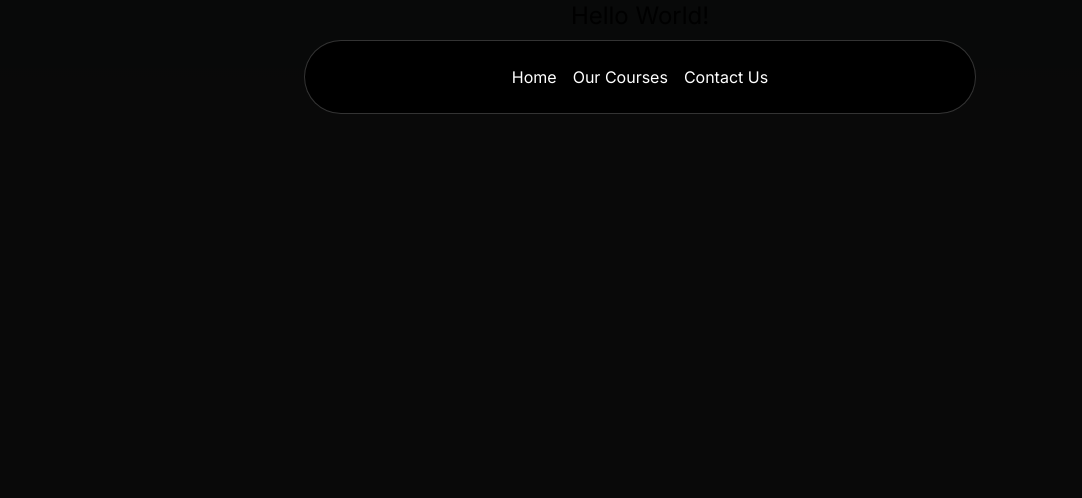
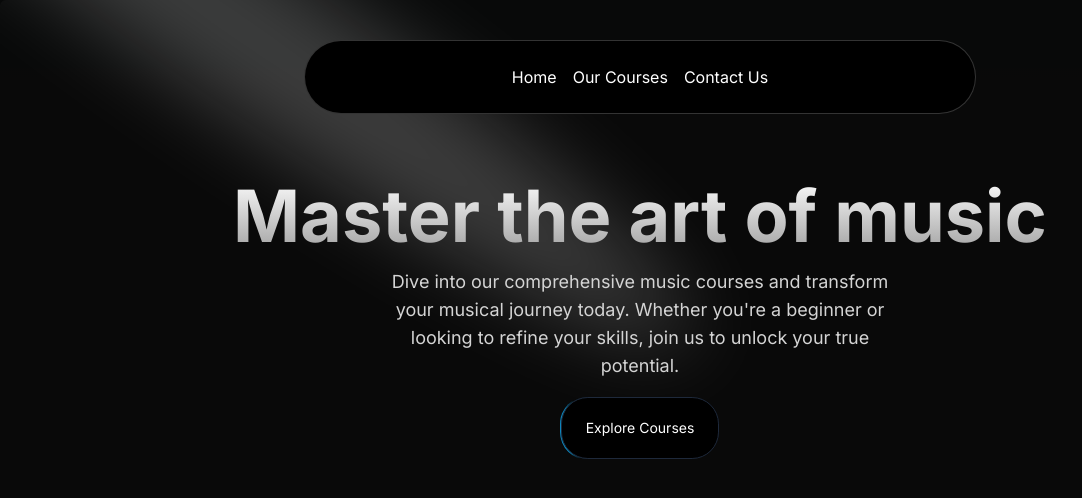
Before and after one commit to upadhyayaditi/Nextjs-Learning, a Next.js app in the folder music-academy-project/: page / in a window 1280 px wide. Shown: the top 498 px of the page, without its empty margins (0-1082 px from the left). Built offline with nearby package versions, Linux system fonts and the light colour scheme.

Commit message:
add hero section

```diff
--- a/music-academy-project/src/app/page.tsx
+++ b/music-academy-project/src/app/page.tsx
@@ -1,8 +1,9 @@
+import HeroSection from "@/components/HeroSection";
 
 export default function Home() {
   return (
     <main className="min-h-screen bg-black/[0.96] antialiased bg-grid-white/[0.02]">
-       <h1 className="text-2xl text-center">Hello World!</h1>
+       <HeroSection />
     </main>
   );
 }
--- /dev/null
+++ b/music-academy-project/src/components/HeroSection.tsx
@@ -0,0 +1,36 @@
+import Link from "next/link";
+import { Spotlight } from "./ui/Spotlight";
+import { Button } from "./ui/moving-border";
+
+function HeroSection() {
+  return (
+    <div className="h-auto md:h-[40rem] w-full rounded-md flex flex-col items-center justify-center relative overflow-hidden mx-auto py-10 md:py-0">
+      <Spotlight
+        className="-top-40 left-0 md:-top-20 md:left-60"
+        fill="white"
+      />
+      <div className="p-4 relative z-10 w-full text-center">
+        <h1 className="mt-20 md:mt-0 text-4xl md:text-7xl font-bold bg-clip-text text-transparent bg-gradient-to-b from-neutral-50 to-neutral-400  ">
+          Master the art of music
+        </h1>
+        <p className="mt-4 font-neutral text-base md:text-lg text-neutral-300 max-w-lg mx-auto">
+          Dive into our comprehensive music courses and transform your musical
+          journey today. Whether you're a beginner or looking to refine your
+          skills, join us to unlock your true potential.
+        </p>
+        <div className="mt-4">
+          <Link href={"/courses"}>
+            <Button
+            borderRadius="1.75rem"
+            className="bg-white dark:bg-black text-black dark:text-white border-neutral-200 dark:border-slate-800"
+            >
+              Explore Courses
+            </Button>
+          </Link>
+        </div>
+      </div>
+    </div>
+  );
+}
+
+export default HeroSection;
--- /dev/null
+++ b/music-academy-project/src/components/ui/Spotlight.tsx
@@ -0,0 +1,56 @@
+import React from "react";
+import { cn } from "@/lib/utils";
+
+type SpotlightProps = {
+  className?: string;
+  fill?: string;
+};
+
+export const Spotlight = ({ className, fill }: SpotlightProps) => {
+  return (
+    <svg
+      className={cn(
+        "animate-spotlight pointer-events-none absolute z-[1]  h-[169%] w-[138%] lg:w-[84%] opacity-0",
+        className
+      )}
+      xmlns="http://www.w3.org/2000/svg"
+      viewBox="0 0 3787 2842"
+      fill="none"
+    >
+      <g filter="url(#filter)">
+        <ellipse
+          cx="1924.71"
+          cy="273.501"
+          rx="1924.71"
+          ry="273.501"
+          transform="matrix(-0.822377 -0.568943 -0.568943 0.822377 3631.88 2291.09)"
+          fill={fill || "white"}
+          fillOpacity="0.21"
+        ></ellipse>
+      </g>
+      <defs>
+        <filter
+          id="filter"
+          x="0.860352"
+          y="0.838989"
+          width="3785.16"
+          height="2840.26"
+          filterUnits="userSpaceOnUse"
+          colorInterpolationFilters="sRGB"
+        >
+          <feFlood floodOpacity="0" result="BackgroundImageFix"></feFlood>
+          <feBlend
+            mode="normal"
+            in="SourceGraphic"
+            in2="BackgroundImageFix"
+            result="shape"
+          ></feBlend>
+          <feGaussianBlur
+            stdDeviation="151"
+            result="effect1_foregroundBlur_1065_8"
+          ></feGaussianBlur>
+        </filter>
+      </defs>
+    </svg>
+  );
+};
--- /dev/null
+++ b/music-academy-project/src/components/ui/moving-border.tsx
@@ -0,0 +1,139 @@
+"use client";
+import React from "react";
+import {
+  motion,
+  useAnimationFrame,
+  useMotionTemplate,
+  useMotionValue,
+  useTransform,
+} from "motion/react";
+import { useRef } from "react";
+import { cn } from "@/lib/utils";
+
+export function Button({
+  borderRadius = "1.75rem",
+  children,
+  as: Component = "button",
+  containerClassName,
+  borderClassName,
+  duration,
+  className,
+  ...otherProps
+}: {
+  borderRadius?: string;
+  children: React.ReactNode;
+  as?: any;
+  containerClassName?: string;
+  borderClassName?: string;
+  duration?: number;
+  className?: string;
+  [key: string]: any;
+}) {
+  return (
+    <Component
+      className={cn(
+        "relative h-16 w-40 overflow-hidden bg-transparent p-[1px] text-xl",
+        containerClassName,
+      )}
+      style={{
+        borderRadius: borderRadius,
+      }}
+      {...otherProps}
+    >
+      <div
+        className="absolute inset-0"
+        style={{ borderRadius: `calc(${borderRadius} * 0.96)` }}
+      >
+        <MovingBorder duration={duration} rx="30%" ry="30%">
+          <div
+            className={cn(
+              "h-20 w-20 bg-[radial-gradient(#0ea5e9_40%,transparent_60%)] opacity-[0.8]",
+              borderClassName,
+            )}
+          />
+        </MovingBorder>
+      </div>
+
+      <div
+        className={cn(
+          "relative flex h-full w-full items-center justify-center border border-slate-800 bg-slate-900/[0.8] text-sm text-white antialiased backdrop-blur-xl",
+          className,
+        )}
+        style={{
+          borderRadius: `calc(${borderRadius} * 0.96)`,
+        }}
+      >
+        {children}
+      </div>
+    </Component>
+  );
+}
+
+export const MovingBorder = ({
+  children,
+  duration = 3000,
+  rx,
+  ry,
+  ...otherProps
+}: {
+  children: React.ReactNode;
+  duration?: number;
+  rx?: string;
+  ry?: string;
+  [key: string]: any;
+}) => {
+  const pathRef = useRef<any>();
+  const progress = useMotionValue<number>(0);
+
+  useAnimationFrame((time) => {
+    const length = pathRef.current?.getTotalLength();
+    if (length) {
+      const pxPerMillisecond = length / duration;
+      progress.set((time * pxPerMillisecond) % length);
+    }
+  });
+
+  const x = useTransform(
+    progress,
+    (val) => pathRef.current?.getPointAtLength(val).x,
+  );
+  const y = useTransform(
+    progress,
+    (val) => pathRef.current?.getPointAtLength(val).y,
+  );
+
+  const transform = useMotionTemplate`translateX(${x}px) translateY(${y}px) translateX(-50%) translateY(-50%)`;
+
+  return (
+    <>
+      <svg
+        xmlns="http://www.w3.org/2000/svg"
+        preserveAspectRatio="none"
+        className="absolute h-full w-full"
+        width="100%"
+        height="100%"
+        {...otherProps}
+      >
+        <rect
+          fill="none"
+          width="100%"
+          height="100%"
+          rx={rx}
+          ry={ry}
+          ref={pathRef}
+        />
+      </svg>
+      <motion.div
+        style={{
+          position: "absolute",
+          top: 0,
+          left: 0,
+          display: "inline-block",
+          transform,
+        }}
+      >
+        {children}
+      </motion.div>
+    </>
+  );
+};
--- a/music-academy-project/tailwind.config.ts
+++ b/music-academy-project/tailwind.config.ts
@@ -1,4 +1,9 @@
 import type { Config } from "tailwindcss";
+
+const colors = require("tailwindcss/colors");
+const {
+  default: flattenColorPalette,
+} = require("tailwindcss/lib/util/flattenColorPalette");
 
 const config: Config = {
   content: [
@@ -11,11 +16,26 @@
     extend: {
       backgroundImage: {
         "gradient-radial": "radial-gradient(var(--tw-gradient-stops))",
-        "gradient-conic":
-          "conic-gradient(from 180deg at 50% 50%, var(--tw-gradient-stops))",
+        "gradient-conic": "conic-gradient(from 180deg at 50% 50%, var(--tw-gradient-stops))",
+      },
+      animation: {
+        spotlight: "spotlight 2s ease 0.75s 1 forwards",
+      },
+      keyframes: {
+        spotlight: {
+          '0%': {
+            opacity: '0',
+            transform: 'translate(-72%, -62%) scale(0.5)',
+          },
+          '100%': {
+            opacity: '1',
+            transform: 'translate(-50%, -40%) scale(1)',
+          },
+        },
       },
     },
   },
   plugins: [],
 };
+
 export default config;
```
